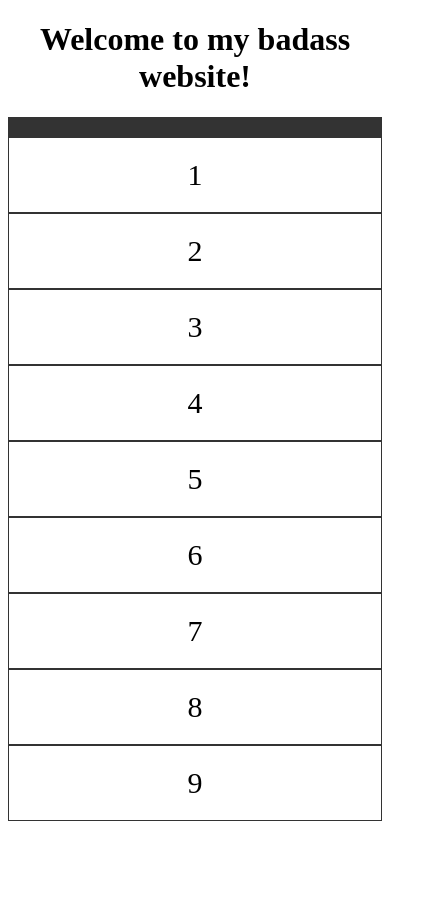
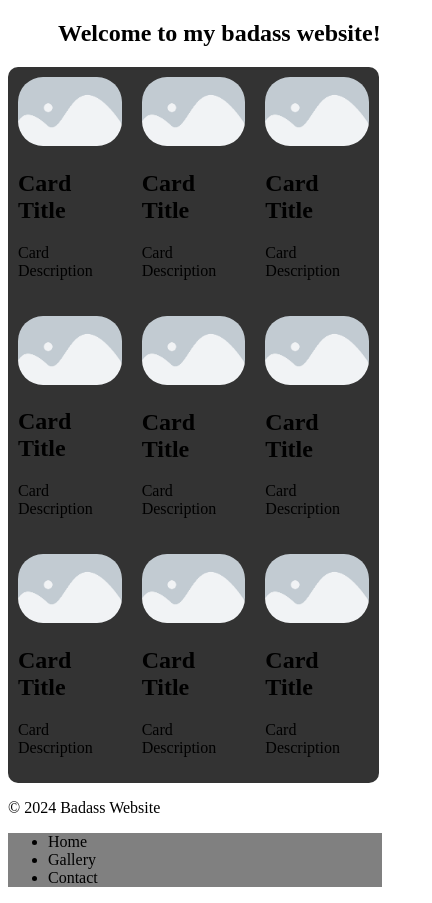
Before and after one commit to Calen-git/10-27-24-project, a plain HTML site: page index.html in a window 390 px wide. Shown: the whole page, 432 px wide, since content can reach past the window. Before the commit the page ends 844 px from the top, so only its background shows below. Drawn offline with Linux system fonts and the light colour scheme.

Commit message:
began working on mobile-first template

```diff
--- /dev/null
+++ b/css/footer.css
@@ -0,0 +1,3 @@
+.footer-nav {
+  background-color: gray;
+}
--- a/css/grid.css
+++ b/css/grid.css
@@ -1,14 +1,25 @@
 .main-grid {
+  max-width: 90vw;
   display: grid;
   grid-template-columns: auto auto auto;
   background-color: #333;
   padding: 10px;
+  gap: 20px;
+  border-radius: 10px;
 }
 
 .grid-item {
+  display: flex;
   background-color: rgba(255, 255, 255, 0.8);
   border: 1px solid rgba(0, 0, 0, 0.8);
   padding: 20px;
   font-size: 30px;
   text-align: center;
 }
+
+img {
+  width: 100%;
+  height: auto;
+  max-width: 100%;
+  border-radius: 25px;
+}
--- a/css/head.css
+++ b/css/head.css
@@ -1,4 +1,4 @@
 .main-header {
   position: relative;
-  text-align: center;
+  left: 50px;
 }
--- a/index.html
+++ b/index.html
@@ -9,19 +9,68 @@
   </head>
   <body>
     <header>
-      <h1 class="main-header">Welcome to my badass website!</h1>
-      <link rel="stylesheet" href="css/grid.css"
-      <div class="main-grid">
-        <div class="grid-item">1</div>
-        <div class="grid-item">2</div>
-        <div class="grid-item">3</div>
-        <div class="grid-item">4</div>
-        <div class="grid-item">5</div>
-        <div class="grid-item">6</div>
-        <div class="grid-item">7</div>
-        <div class="grid-item">8</div>
-        <div class="grid-item">9</div>
-      </div>
-    </header>
+      <nav>
+        <h1 class="main-header">Welcome to my badass website!</h1>
+        <link rel="stylesheet" href="css/grid.css" />
+        <div class="main-grid">
+          <div class="grid-item-1">
+            <img src="images/01.png" />
+            <h2>Card Title</h2>
+            <p>Card Description</p>
+          </div>
+          <div class="grid-item-2">
+            <img src="images/02.png" />
+            <h2>Card Title</h2>
+            <p>Card Description</p>
+          </div>
+          <div class="grid-item-3">
+            <img src="images/03.png" />
+            <h2>Card Title</h2>
+            <p>Card Description</p>
+          </div>
+          <div class="grid-item-4">
+            <img src="images/04.png" />
+            <h2>Card Title</h2>
+            <p>Card Description</p>
+          </div>
+          <div class="grid-item-5">
+            <img src="images/05.png" />
+            <h2>Card Title</h2>
+            <p>Card Description</p>
+          </div>
+          <div class="grid-item-6">
+            <img src="images/06.png" />
+            <h2>Card Title</h2>
+            <p>Card Description</p>
+          </div>
+          <div class="grid-item-7">
+            <img src="images/07.png" />
+            <h2>Card Title</h2>
+            <p>Card Description</p>
+          </div>
+          <div class="grid-item-8">
+            <img src="images/08.png" />
+            <h2>Card Title</h2>
+            <p>Card Description</p>
+          </div>
+          <div class="grid-item-9">
+            <img src="images/09.png" />
+            <h2>Card Title</h2>
+            <p>Card Description</p>
+          </div>
+        </div>
+        <footer>
+          <p>&copy; 2024 Badass Website</p>
+          <link rel="stylesheet" href="css/footer.css" />
+          <nav class="footer-nav">
+            <ul>
+              <li>Home</li>
+              <li>Gallery</li>
+              <li>Contact</li>
+            </ul>
+          </nav>
+        </footer>
+      </header>
+     </nav>
   </body>
 </html>
```
Also changed, not shown: images/01.png (added), images/02.png (added), images/03.png (added), images/04.png (added), images/05.png (added), images/06.png (added), images/07.png (added), images/08.png (added), images/09.png (added), 2 other files.
